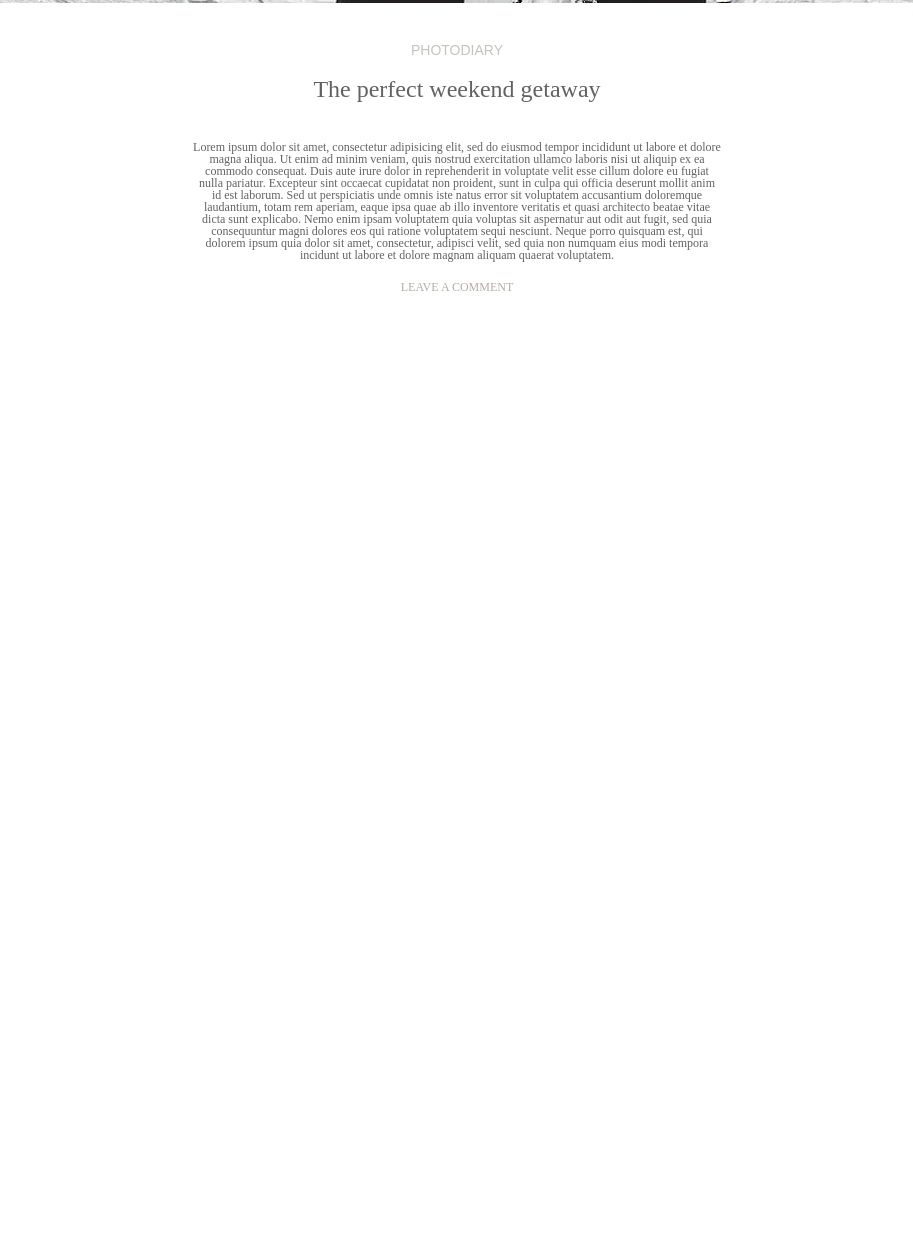
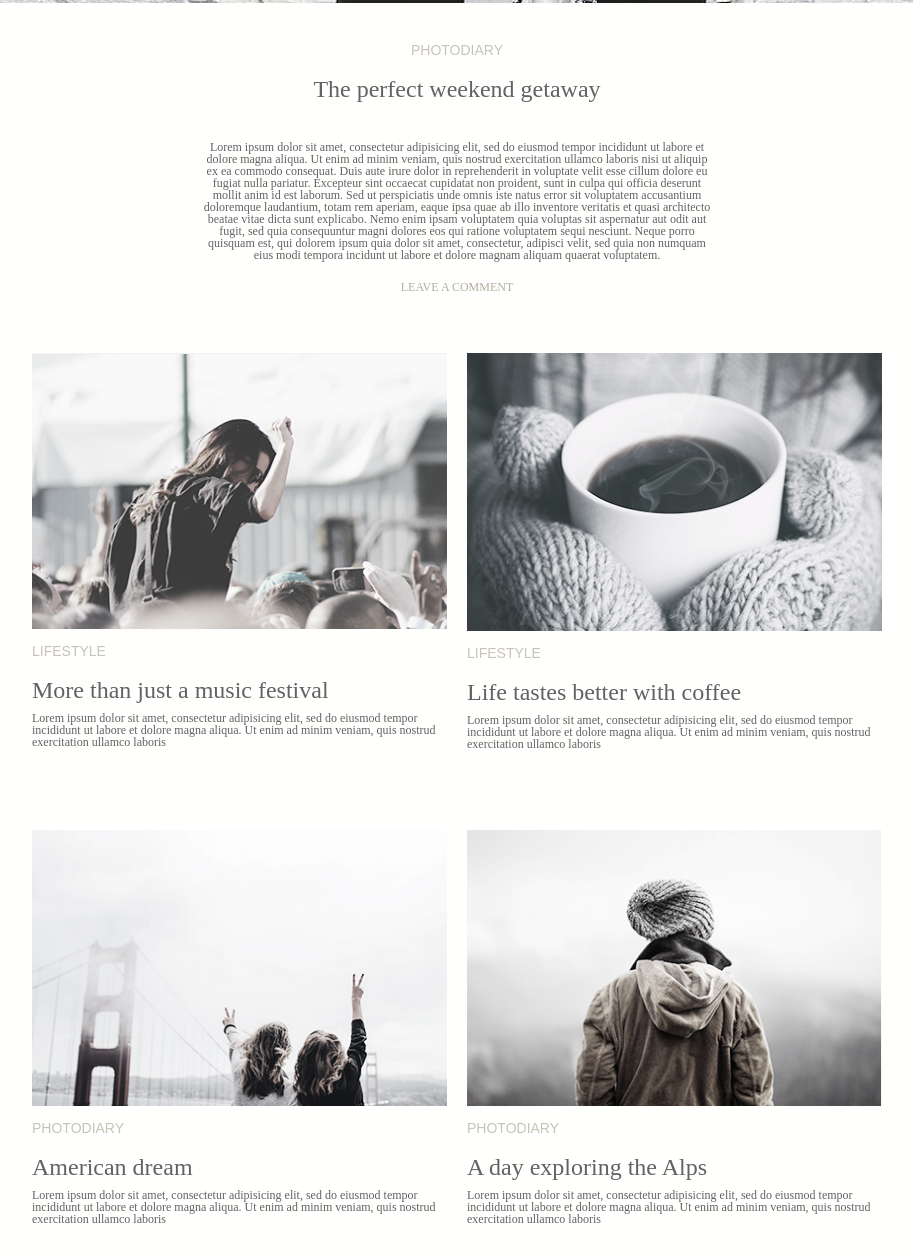
Before and after one commit to uupptown/minimo, a plain HTML site: page index.html in a window 1280 px wide. Shown: the part 710-1965 px from the top of the page, without its empty margins (183-1096 px from the left). Before the commit the page ends 1023 px from the top, so only its background shows below. Drawn offline with Linux system fonts and the light colour scheme.

Commit message:
fixed section lifestyle

```diff
--- a/index.html
+++ b/index.html
@@ -47,6 +47,76 @@
                </div>
             </div>
          </section>
+         <section class="lifestyle">
+            <div class="lifestyle__container container">
+               <div class="columns__row">
+                  <div class="lifestyle__column">
+                     <div class="lifestyle__item">
+                        <div class="lifestyle__image">
+                           <img src="img/photo_item1.png" alt="">
+                        </div>
+                        <div class="lifestyle__title title">
+                           <p>Lifestyle</p>
+                        </div>
+                        <div class="lifestyle__subtitle subtitle">
+                           <p>More than just a music festival</p>
+                        </div>
+                        <div class="lifestyle__text text">
+                           <p>Lorem ipsum dolor sit amet, consectetur adipisicing elit, sed do eiusmod tempor incididunt ut labore et dolore magna aliqua. Ut enim ad minim veniam, quis nostrud exercitation ullamco laboris</p>
+                        </div>
+                     </div>
+                  </div>
+                  <div class="lifestyle__column">
+                     <div class="lifestyle__item">
+                        <div class="lifestyle__image">
+                           <img src="img/photo_item2.png" alt="">
+                        </div>
+                        <div class="lifestyle__title title">
+                           <p>Lifestyle</p>
+                        </div>
+                        <div class="lifestyle__subtitle subtitle">
+                           <p>Life tastes better with coffee</p>
+                        </div>
+                        <div class="lifestyle__text text">
+                           <p>Lorem ipsum dolor sit amet, consectetur adipisicing elit, sed do eiusmod tempor incididunt ut labore et dolore magna aliqua. Ut enim ad minim veniam, quis nostrud exercitation ullamco laboris</p>
+                        </div>
+                     </div>
+                  </div>
+                  <div class="lifestyle__column padding__column">
+                     <div class="lifestyle__item">
+                        <div class="lifestyle__image">
+                           <img src="img/photo_item3.jpg" alt="">
+                        </div>
+                        <div class="lifestyle__title title">
+                           <p>PHOTODIARY</p>
+                        </div>
+                        <div class="lifestyle__subtitle subtitle">
+                           <p>American dream</p>
+                        </div>
+                        <div class="lifestyle__text text">
+                           <p>Lorem ipsum dolor sit amet, consectetur adipisicing elit, sed do eiusmod tempor incididunt ut labore et dolore magna aliqua. Ut enim ad minim veniam, quis nostrud exercitation ullamco laboris</p>
+                        </div>
+                     </div>
+                  </div>
+                  <div class="lifestyle__column padding__column">
+                     <div class="lifestyle__item">
+                        <div class="lifestyle__image">
+                           <img src="img/photo_item4.png" alt="">
+                        </div>
+                        <div class="lifestyle__title title">
+                           <p>PHOTODIARY</p>
+                        </div>
+                        <div class="lifestyle__subtitle subtitle">
+                           <p>A day exploring the Alps</p>
+                        </div>
+                        <div class="lifestyle__text text">
+                           <p>Lorem ipsum dolor sit amet, consectetur adipisicing elit, sed do eiusmod tempor incididunt ut labore et dolore magna aliqua. Ut enim ad minim veniam, quis nostrud exercitation ullamco laboris</p>
+                        </div>
+                     </div>
+                  </div>
+               </div>
+            </div>
+         </section>
       </main>
       <footer class="footer">
 
--- a/style.css
+++ b/style.css
@@ -40,13 +40,8 @@ body {
 
 body {
     font-size: 12px;
+    background-color: #fffffe;
 }
-
-/* @media (max-width: 1087px) {
-   [class*="__container"] {
-       max-width: 970px;
-   }
-} */
 
 /* ==================================================== */
 
@@ -107,6 +102,7 @@ body {
 }
 
 .container {
+   padding: 0px 15px 0px 15px;
    max-width: 880px;
    margin: 0px auto;
 }
@@ -137,6 +133,10 @@ body {
 .header__logo {
    font-size: 30px;
    font-family: 'Inconsolata', monospace;
+}
+
+.header__logo a {
+   color: #000;
 }
 
 .header__logo a:hover {
@@ -202,3 +202,62 @@ body {
       width: 90%;
    }
 }
+
+/* ==================================================== */
+/* LIFESTYLE */
+
+.lifestyle {
+   margin-top: 40px;
+}
+
+.columns__row {
+   display: flex;
+   flex-wrap: wrap;
+   margin: 0px -10px;
+}
+
+.lifestyle__column {
+   flex: 0 1 50%;
+   padding: 0px 10px;
+   margin-bottom: 30px;
+}
+
+.lifestyle__image {
+   flex: 0 1 auto;
+}
+
+.lifestyle__image img{
+   width: 100%;
+}
+
+.lifestyle__image img:hover{
+   opacity: 0.9;
+}
+
+.lifestyle__title {
+   padding-top: 15px;
+   text-transform: uppercase;
+}
+
+.lifestyle__subtitle {
+   padding-top: 20px;
+}
+
+.lifestyle__text {
+   padding-top: 10px;
+}
+
+.padding__column {
+   padding-top: 50px;
+}
+
+@media (max-width: 479.98px) {
+   .lifestyle__column {
+      flex: 0 1 100%;
+      padding: 0px 10px;
+      margin-bottom: 30px;
+   }
+   .padding__column {
+      padding-top: 0px;
+   }
+}
```
